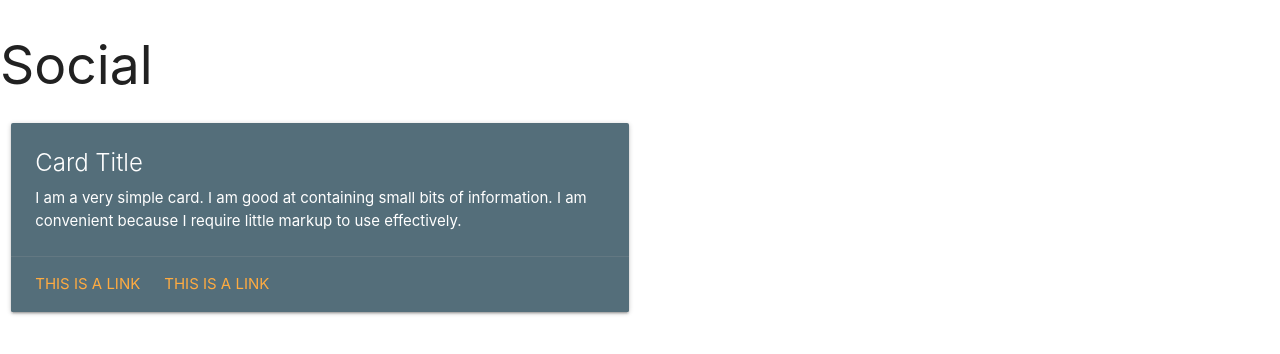
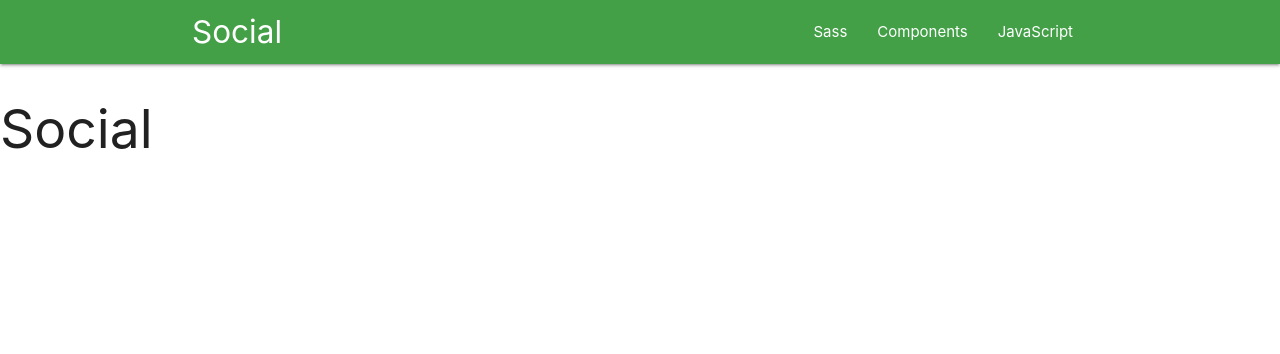
Before and after one commit to angelorpt/API-Laravel-estudo-pessoal, a Vue app: page / in a window 1280 px wide. Shown: the top 354 px of the page. Built offline with nearby package versions, Linux system fonts and the light colour scheme.

Commit message:
+ Adicionando o componente NavBar

```diff
--- a/src/App.vue
+++ b/src/App.vue
@@ -1,13 +1,23 @@
 <template>
   <div>
+    <nav-bar cor="green darken-1" url="#" logo="Social">
+
+    </nav-bar>
     <router-view/>
   </div>
 </template>
 
 <script>
-export default {
-  name: 'app'
-}
+
+  import NavBar from '@/components/layouts/NavBar'
+
+  export default {
+    name: 'app',
+    components: {
+      NavBar
+    }
+  }
+
 </script>
 
 <style>
--- /dev/null
+++ b/src/components/layouts/NavBar.vue
@@ -0,0 +1,29 @@
+<template>
+  <nav :class="cor || 'blue'">
+    <div class="nav-wrapper container">
+      <a :href="url || '#'" class="brand-logo">{{logo || 'Site'}}</a>
+      <ul id="nav-mobile" class="right hide-on-med-and-down">
+        <li><a href="sass.html">Sass</a></li>
+        <li><a href="badges.html">Components</a></li>
+        <li><a href="collapsible.html">JavaScript</a></li>
+      </ul>
+    </div>
+  </nav>
+</template>
+
+<script>
+
+  export default {
+    name: 'NavBar',
+    props: ['cor','logo','url'],
+    data() {
+      return {
+
+      }
+    }
+  }
+</script>
+
+<style>
+
+</style>
--- a/src/pages/home/Home.vue
+++ b/src/pages/home/Home.vue
@@ -1,21 +1,7 @@
 <template>
   <div class="">
     <h2>Social</h2>
-  <div class="row">
-    <div class="col s12 m6">
-      <div class="card blue-grey darken-1">
-        <div class="card-content white-text">
-          <span class="card-title">Card Title</span>
-          <p>I am a very simple card. I am good at containing small bits of information.
-          I am convenient because I require little markup to use effectively.</p>
-        </div>
-        <div class="card-action">
-          <a href="#">This is a link</a>
-          <a href="#">This is a link</a>
-        </div>
-      </div>
-    </div>
-  </div>
+
   </div>
 </template>
 
```
